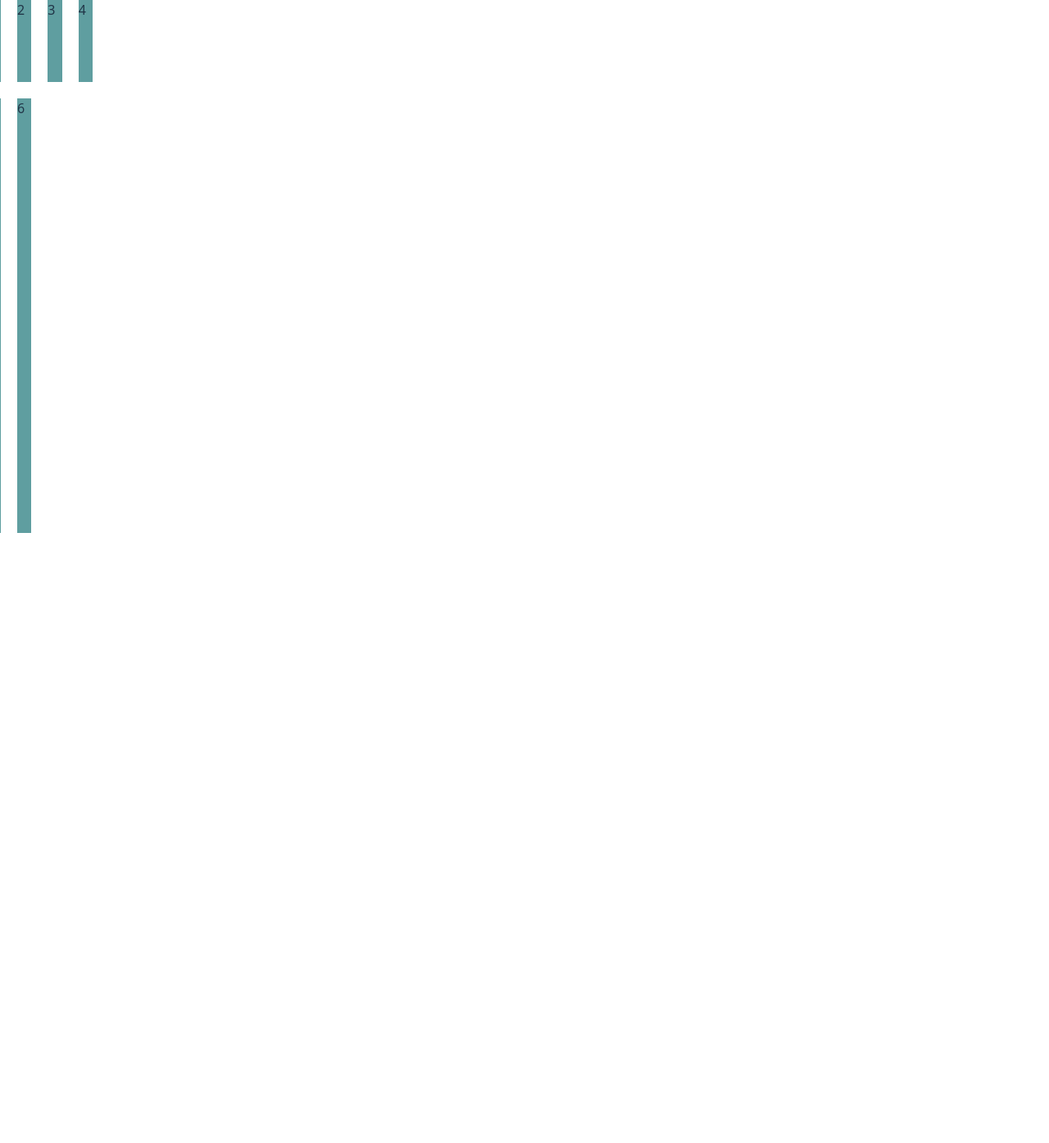
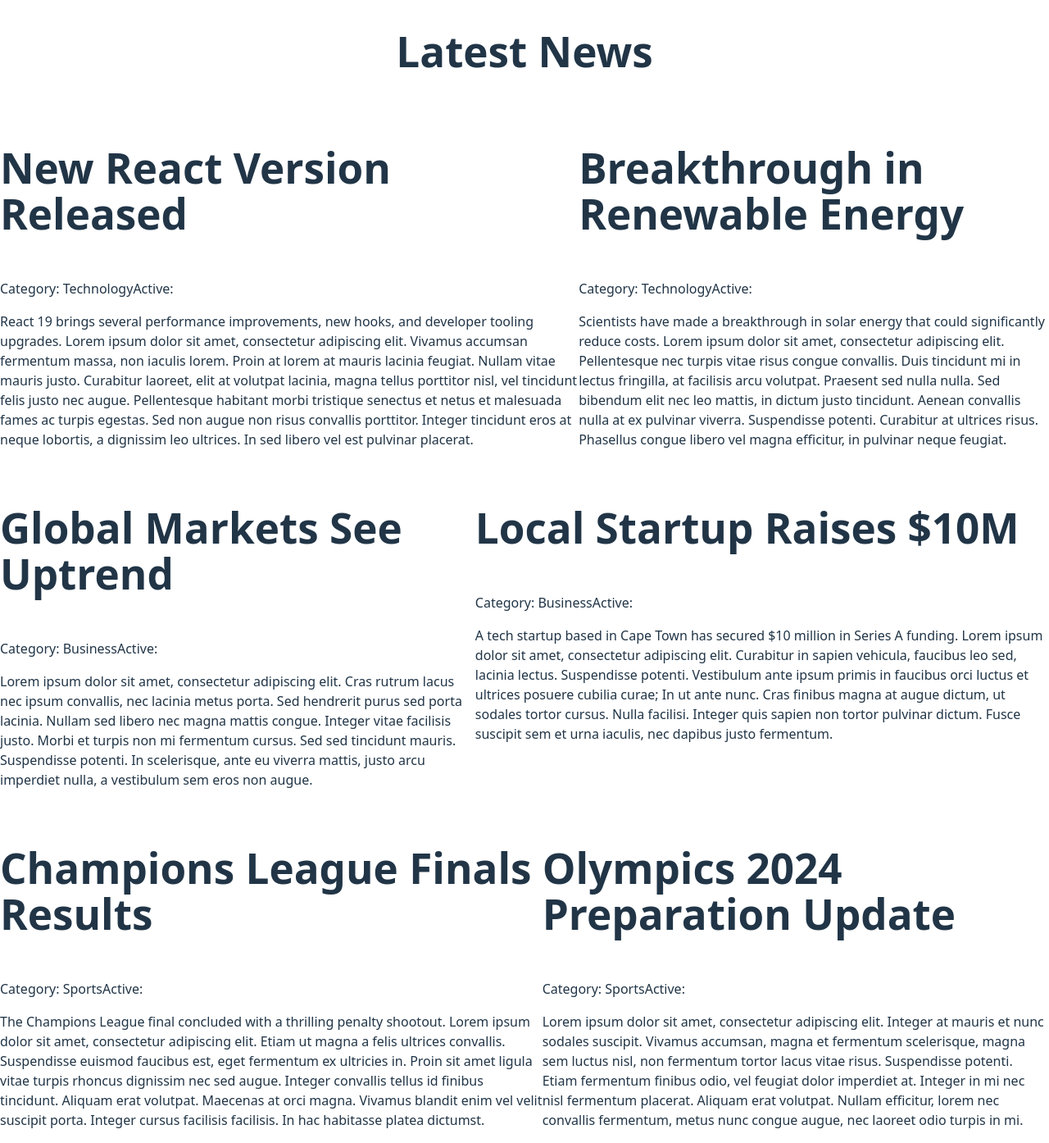
Before and after one commit to andriesvdw1/Exercise-HTML-To-React-CSS-GRID-News, a React (Vite) app in the folder exercise-news/: page / in a window 1280 px wide. Shown: the whole page at 82% size. Before the commit the page ends 1150 px from the top, so only its background shows below. Built offline with nearby package versions, Linux system fonts and the light colour scheme.

Commit message:
Chose the approach of using a filter and then a map function on the data provided to filter and return articles by category. Technology then Business and lastly Sports.

```diff
--- a/exercise-news/src/App.css
+++ b/exercise-news/src/App.css
@@ -1,11 +1,6 @@
-.main-container{
-  display: grid;
-  grid-template-columns: repeat(4,18%);
-  grid-template-rows: 100px 530px 250px 210px;
-  justify-content: center;
-  gap: 20px
+
+
+.flex-container{
+  flex-direction: row;
+  flex-wrap: wrap;
 }
-.main-container >  *{
-  background-color: cadetblue;
-
-}
--- a/exercise-news/src/App.jsx
+++ b/exercise-news/src/App.jsx
@@ -1,17 +1,16 @@
 import './App.css'
-
+import Header from './components/Header/Header'
+import Article from './components/Article/Article'
 function App() {
 
 
   return (
     <div className='main-container'>
+       <Header/>
+       <div className='flex-container'>
+       <Article/>
+       </div>
 
-      <div>1</div>
-      <div>2</div>
-      <div>3</div>
-      <div>4</div>
-      <div>5</div>
-      <div>6</div>
     </div>
   )
 }
--- a/exercise-news/src/components/Article/Article.css
+++ b/exercise-news/src/components/Article/Article.css
@@ -0,0 +1,3 @@
+section{
+    display: flex;
+}
--- a/exercise-news/src/components/Article/Article.jsx
+++ b/exercise-news/src/components/Article/Article.jsx
@@ -1,5 +1,5 @@
-import React from 'react'
-import './Article.css'
+import React from "react";
+import "./Article.css";
 function Article() {
   const articles = [
     {
@@ -46,19 +46,46 @@ function Article() {
     },
   ];
   return (
+    <>
+      <section>
+        {articles
+          .filter((article) => article.category === "Technology")
+          .map((article) => (
+            <article key={article.id}>
+              <h1>{article.heading}</h1>
+              <span>Category: {article.category}</span>
+              <span>Active: {article.active}</span>
+              <p>{article.text}</p>
+            </article>
+          ))}
+      </section>
 
-    <article>
-        {articles.filter((article) => (
-            if(article.category === 'Sports'){
-                <h1>article.heading</h1>
-                <span> article.category</span>
-                <span>active:`${article.active}`</span>
-                <p>`${article.text}`</p>
-
-            }
+      <section>
+        {articles
+          .filter((article) => article.category === "Business")
+          .map((article) => (
+            <article key={article.id}>
+              <h1>{article.heading}</h1>
+              <span>Category: {article.category}</span>
+              <span>Active: {article.active}</span>
+              <p>{article.text}</p>
+            </article>
           ))}
+      </section>
+      <section>
+        {articles
+          .filter((article) => article.category === "Sports")
+          .map((article) => (
+            <article key={article.id}>
+              <h1>{article.heading}</h1>
+              <span>Category: {article.category}</span>
+              <span>Active: {article.active}</span>
+              <p>{article.text}</p>
             </article>
-  )
+          ))}
+      </section>
+    </>
+  );
 }
 
-export default Article
+export default Article;
--- a/exercise-news/src/components/Header/Header.css
+++ b/exercise-news/src/components/Header/Header.css
@@ -0,0 +1,4 @@
+header{
+    grid-column: 1 / span 4;
+    text-align: center;
+  }
--- a/exercise-news/src/components/Header/Header.jsx
+++ b/exercise-news/src/components/Header/Header.jsx
@@ -1,10 +1,10 @@
 import React from 'react'
-import '.Header.css'
+import './Header.css'
 function Header() {
   return (
     <header>
     <h1>Latest News</h1>
-    <h2>Technology</h2>
+
     </header>
   )
 }
```
Lines whose indentation alone changed are shown as unchanged.
